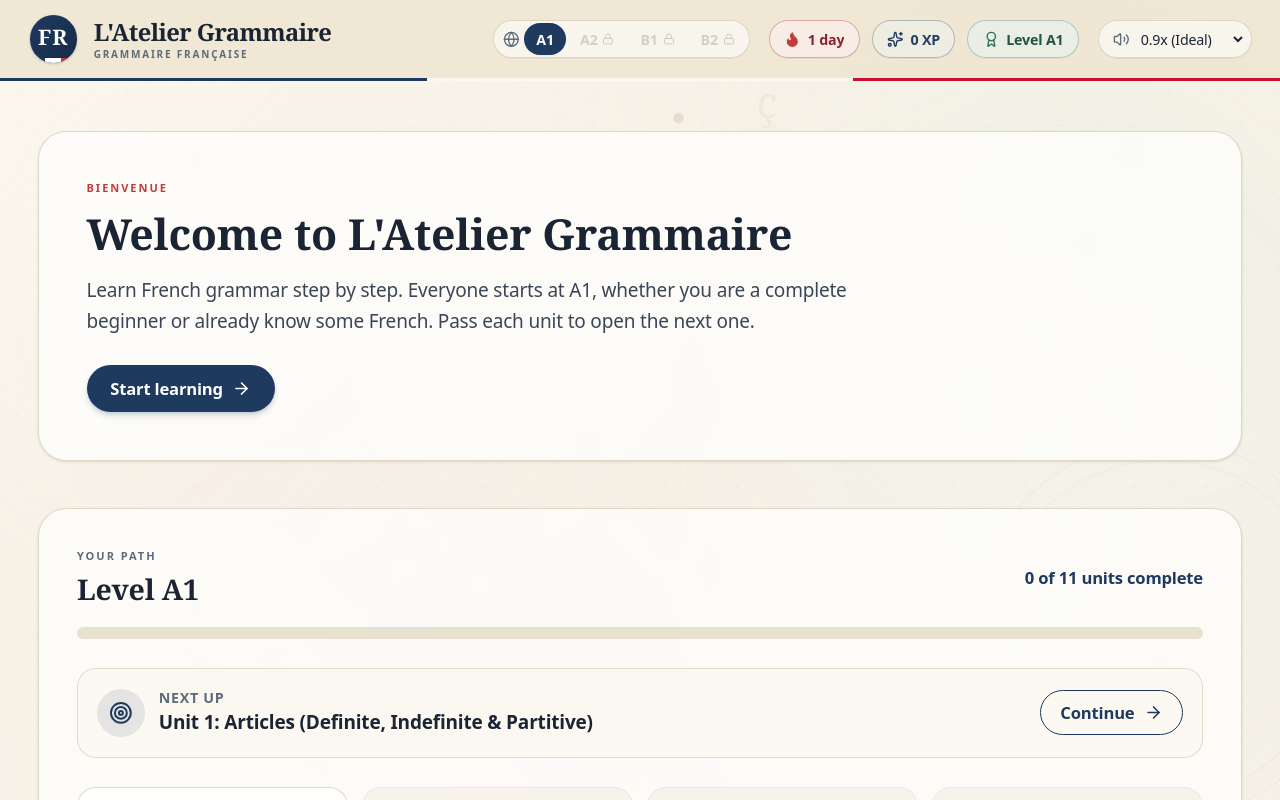
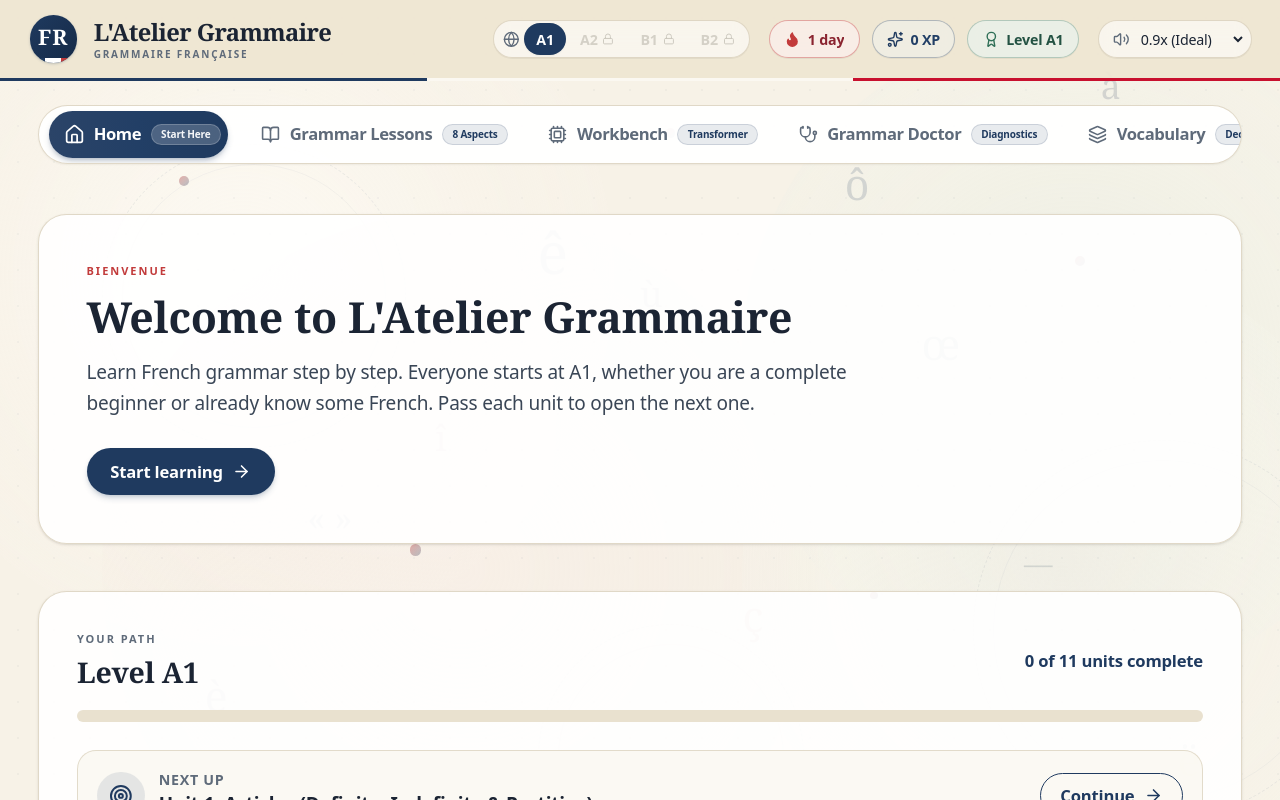
Before and after one commit to harshil3662/FrenchTutor, a React (Vite) app: page / in a window 1280 px wide. Shown: the top 800 px of the page. Built offline with nearby package versions, Linux system fonts and the light colour scheme.

Commit message:
good responsive UI for smaller screen

```diff
--- a/src/App.jsx
+++ b/src/App.jsx
@@ -153,21 +153,23 @@ export default function App() {
       {/* Sticky Top Header & Navigation Container (hidden when modal is open) */}
       {!isModalOpen && (
         <header
-          className={`sticky top-0 z-30 transition-[padding] duration-250 ease-out will-change-transform transform-gpu pointer-events-none ${
+          className="sticky top-0 z-30 will-change-transform transform-gpu pointer-events-none"
+        >
+          <div
+            className={`max-w-7xl mx-auto flex flex-col gap-2.5 ${
               isScrolled
                 ? 'pt-2.5 sm:pt-3.5 px-3 sm:px-6 lg:px-8 pb-1'
                 : 'pt-0 px-0 pb-0'
             }`}
           >
-          <div className="max-w-7xl mx-auto flex flex-col gap-2.5">
             {/* Top Bar Row: Header Capsule + Same-Height Companion Menu Button */}
             <div className="flex items-stretch gap-2.5 sm:gap-3 pointer-events-auto">
               {/* Main Header Capsule */}
               <div
-                className={`relative flex-1 min-w-0 flex items-center transition-[border-radius,background-color,border-color,box-shadow] duration-250 ease-out ${
+                className={`relative flex-1 min-w-0 flex items-center transition-[background-color,border-color,box-shadow] duration-250 ease-out ${
                   isScrolled
                     ? 'rounded-2xl sm:rounded-3xl bg-transparent border border-transparent shadow-none ring-0'
-                    : 'w-full bg-[#EFE6D2]/90 backdrop-blur-md border-b-2 border-[#1F3A5F] shadow-none rounded-none'
+                    : 'w-full bg-[#EFE6D2]/95 border-b-2 border-[#1F3A5F] shadow-none rounded-none'
                 }`}
               >
                 {!isScrolled && (
@@ -228,24 +230,16 @@ export default function App() {
             </div>
 
             {/* Dynamic Horizontal Tab Navigation (Normal top view when not scrolled) */}
-            <AnimatePresence initial={false}>
+            {/* Not height-animated: motion's height measurement resets window scroll mid-swipe. */}
             {!isScrolled && (
-                <motion.div
-                  key="top-horizontal-nav"
-                  initial={{ height: 0, opacity: 0 }}
-                  animate={{ height: 'auto', opacity: 1 }}
-                  exit={{ height: 0, opacity: 0 }}
-                  transition={{ duration: 0.22, ease: [0.16, 1, 0.3, 1] }}
-                  className="overflow-hidden pointer-events-auto"
-                >
+              <div className="pointer-events-auto">
                 <Navigation
                   activeTab={activeTab}
                   onTabChange={(tabId) => setActiveTab(tabId)}
                   isScrolled={false}
                 />
-                </motion.div>
+              </div>
             )}
-            </AnimatePresence>
 
             {/* When scrolled down and menu is open: Dropdown Navigation Panel with Butter-smooth transition */}
             <AnimatePresence>
--- a/src/components/AnimatedBackground.jsx
+++ b/src/components/AnimatedBackground.jsx
@@ -1,7 +1,7 @@
 import React, { memo } from 'react';
 
-// Ambient motion lives in CSS keyframes (index.css) on transform and opacity only. The browser runs
-// them on the compositor, so scrolling does not trigger per-frame JavaScript or repaints of this layer.
+// Soft glows use radial gradients instead of blur filters. Blur filters are costly to repaint on
+// phones and tablets, and this fixed layer sits behind the page while it scrolls.
 
 // French grammatical & typographical diacritics drifting serenely through the atelier
 const TYPOGRAPHIC_GLYPHS = [
@@ -18,6 +18,9 @@ const TYPOGRAPHIC_GLYPHS = [
   { id: 11, text: 'ù', xStart: 50, delay: 8, duration: 28, size: 'text-3xl', color: 'text-[#1F3A5F]/15' },
   { id: 12, text: 'ë', xStart: 92, delay: 12, duration: 30, size: 'text-4xl', color: 'text-[#1F3A5F]/14' },
 ];
+
+// Fixed vertical placement for each glyph (in % of the viewport), spread so the accents stay scattered.
+const GLYPH_TOP = [14, 62, 28, 74, 40, 8, 84, 52, 20, 68, 34, 92];
 
 // Soft ambient study motes (warm sunlight drifting in an atelier)
 const STUDY_MOTES = [
@@ -41,23 +44,21 @@ const AnimatedBackgroundBase = ({ isPaused = false }) => {
     <div
       aria-hidden="true"
       id="atelier-animated-background"
-      className={`pointer-events-none fixed inset-0 z-0 overflow-hidden transform-gpu will-change-transform select-none ${
-        isPaused ? 'is-paused' : ''
-      }`}
+      className="pointer-events-none fixed inset-0 z-0 overflow-hidden transform-gpu will-change-transform select-none"
       style={{ isolation: 'isolate', contain: 'strict', transform: 'translateZ(0)' }}
     >
       {/* 1. Atelier Ambient Light Pools — perfectly harmonized with #F7F2E7 base palette */}
       {/* Warm Ivory & Parchment Light Pool (Top Left) */}
-      <div className="atelier-blob-1 absolute -top-[12%] -left-[10%] w-[58vw] h-[58vw] rounded-full bg-gradient-to-br from-[#FFFDF8]/70 via-[#FAF5EC]/45 to-transparent blur-3xl" />
+      <div className="absolute -top-[12%] -left-[10%] w-[58vw] h-[58vw] rounded-full bg-radial from-[#FFFDF8]/70 via-[#FAF5EC]/45 to-transparent" />
 
       {/* French Olive & Atelier Sage Pool (Top Right) */}
-      <div className="atelier-blob-2 absolute top-[3%] -right-[10%] w-[52vw] h-[52vw] rounded-full bg-gradient-to-bl from-[#E6EDE0]/55 via-[#EEF2E8]/35 to-transparent blur-3xl" />
+      <div className="absolute top-[3%] -right-[10%] w-[52vw] h-[52vw] rounded-full bg-radial from-[#E6EDE0]/55 via-[#EEF2E8]/35 to-transparent" />
 
       {/* Terracotta & Warm Parchment Subtle Glow (Bottom Center-Left) */}
-      <div className="atelier-blob-3 absolute -bottom-[16%] left-[8%] w-[56vw] h-[56vw] rounded-full bg-gradient-to-tr from-[#F8EDE6]/50 via-[#F4E9E2]/30 to-transparent blur-3xl" />
+      <div className="absolute -bottom-[16%] left-[8%] w-[56vw] h-[56vw] rounded-full bg-radial from-[#F8EDE6]/50 via-[#F4E9E2]/30 to-transparent" />
 
       {/* Alabaster & Warm Linen Depth (Bottom Right) */}
-      <div className="atelier-blob-4 absolute -bottom-[12%] -right-[8%] w-[50vw] h-[50vw] rounded-full bg-gradient-to-tl from-[#EDECE4]/55 via-[#F6F5EC]/35 to-transparent blur-3xl" />
+      <div className="absolute -bottom-[12%] -right-[8%] w-[50vw] h-[50vw] rounded-full bg-radial from-[#EDECE4]/55 via-[#F6F5EC]/35 to-transparent" />
 
       {/* 2. Atelier Drafting Paper Grid Overlay (Papier Vélin / Carnet d'Étude) */}
       <div
@@ -75,10 +76,8 @@ const AnimatedBackgroundBase = ({ isPaused = false }) => {
         {DRAFTING_RINGS.map((ring) => (
           <div
             key={`drafting-ring-${ring.id}`}
-            className={`absolute rounded-full border border-dashed border-[#1F3A5F]/[0.07] ${ring.size} ${
-              ring.clockwise ? 'atelier-ring-cw' : 'atelier-ring-ccw'
-            }`}
-            style={{ left: ring.left, top: ring.top, animationDuration: `${ring.duration}s` }}
+            className={`absolute rounded-full border border-dashed border-[#1F3A5F]/[0.07] ${ring.size}`}
+            style={{ left: ring.left, top: ring.top }}
           >
             {/* Inner concentric fine ring */}
             <div className="absolute inset-4 rounded-full border border-[#1F3A5F]/[0.04]" />
@@ -96,14 +95,8 @@ const AnimatedBackgroundBase = ({ isPaused = false }) => {
           TYPOGRAPHIC_GLYPHS.map((glyph) => (
             <div
               key={`glyph-${glyph.id}`}
-              className={`absolute top-0 font-serif font-normal select-none pointer-events-none ${glyph.size} ${
-                glyph.color
-              } ${glyph.id % 2 === 0 ? 'atelier-glyph-even' : 'atelier-glyph-odd'}`}
-              style={{
-                left: `${glyph.xStart}vw`,
-                animationDuration: `${glyph.duration}s`,
-                animationDelay: `${glyph.delay}s`,
-              }}
+              className={`absolute font-serif font-normal select-none pointer-events-none ${glyph.size} ${glyph.color}`}
+              style={{ left: `${glyph.xStart}vw`, top: `${GLYPH_TOP[glyph.id - 1]}%` }}
             >
               {glyph.text}
             </div>
@@ -120,13 +113,8 @@ const AnimatedBackgroundBase = ({ isPaused = false }) => {
           STUDY_MOTES.map((mote) => (
             <div
               key={`study-mote-${mote.id}`}
-              className={`atelier-mote absolute rounded-full bg-gradient-to-br from-[#C23B3B]/40 to-[#1F3A5F]/30 blur-[0.5px] ${mote.size}`}
-              style={{
-                left: mote.left,
-                top: mote.top,
-                animationDuration: `${mote.duration}s`,
-                animationDelay: `${mote.delay}s`,
-              }}
+              className={`absolute rounded-full bg-gradient-to-br from-[#C23B3B]/40 to-[#1F3A5F]/30 ${mote.size}`}
+              style={{ left: mote.left, top: mote.top }}
             />
           ))}
       </div>
--- a/src/components/FlashcardsView.jsx
+++ b/src/components/FlashcardsView.jsx
@@ -354,7 +354,7 @@ export const FlashcardsView = ({
       {/* Mode Switcher Tabs */}
       <div className="flex flex-col sm:flex-row items-stretch sm:items-center justify-between gap-4 border-b border-[#D9CFBA] pb-4">
         {/* Main View Mode Selector */}
-        <div className="flex flex-wrap gap-2 p-1.5 bg-white/70 backdrop-blur-sm rounded-2xl border border-[#D9CFBA] shadow-xs">
+        <div className="flex flex-wrap gap-2 p-1.5 bg-white/90 rounded-2xl border border-[#D9CFBA] shadow-xs">
           <button
             onClick={() => {
               setViewMode('daily-ai');
--- a/src/components/HomeView.jsx
+++ b/src/components/HomeView.jsx
@@ -33,7 +33,7 @@ export const HomeView = ({ progress, unlockedLevels = ['A1'], onNavigate }) => {
   return (
     <div className="space-y-8 sm:space-y-10 pb-10">
       {/* Hero */}
-      <section className="rounded-3xl border border-[#D9CFBA]/80 bg-white/70 backdrop-blur-sm p-6 sm:p-10 shadow-sm">
+      <section className="rounded-3xl border border-[#D9CFBA]/80 bg-white/90 p-6 sm:p-10 shadow-sm">
         <p className="text-[11px] font-bold uppercase tracking-[0.18em] text-[#C23B3B]">Bienvenue</p>
         <h1 className="mt-2 font-serif text-3xl sm:text-4xl font-bold text-[#1B2433] leading-tight">
           Welcome to L'Atelier Grammaire
@@ -54,7 +54,7 @@ export const HomeView = ({ progress, unlockedLevels = ['A1'], onNavigate }) => {
       </section>
 
       {/* Your path */}
-      <section className="rounded-3xl border border-[#D9CFBA]/80 bg-white/70 backdrop-blur-sm p-6 sm:p-8 shadow-sm">
+      <section className="rounded-3xl border border-[#D9CFBA]/80 bg-white/90 p-6 sm:p-8 shadow-sm">
         <div className="flex flex-wrap items-center justify-between gap-4">
           <div>
             <p className="text-[11px] font-bold uppercase tracking-[0.18em] text-[#5F6B7A]">Your path</p>
--- a/src/components/Navigation.jsx
+++ b/src/components/Navigation.jsx
@@ -112,7 +112,7 @@ export const Navigation = ({
             {/* Segmented Glass Dock Track with Horizontal Scroll */}
             <div
               ref={scrollContainerRef}
-              className="relative p-1 bg-white/70 backdrop-blur-md rounded-full border border-[#D9CFBA]/80 shadow-xs flex items-center overflow-x-auto no-scrollbar"
+              className="relative p-1 bg-white/95 rounded-full border border-[#D9CFBA]/80 shadow-xs flex items-center overflow-x-auto no-scrollbar"
             >
               <div className="flex space-x-1 sm:space-x-1.5 min-w-max mx-auto px-1">
                 {NAV_TABS.map((tab) => {
@@ -186,7 +186,7 @@ export const Navigation = ({
           animate={{ clipPath: 'inset(0% 0% 0% 0% round 1.5rem)', opacity: 1, y: 0 }}
           exit={{ clipPath: 'inset(0% 0% 100% 0% round 1.5rem)', opacity: 0, y: -10 }}
           transition={{ duration: 0.35, ease: [0.16, 1, 0.3, 1] }}
-          className="overflow-y-auto overflow-x-hidden max-h-[calc(100dvh-7.5rem)] rounded-3xl bg-[#FBF8F1]/60 backdrop-blur-md border border-[#D9CFBA]/80 shadow-lg shadow-[#1B2433]/5 px-3 sm:px-5 py-3.5"
+          className="overflow-y-auto overflow-x-hidden max-h-[calc(100dvh-7.5rem)] rounded-3xl bg-[#FBF8F1]/95 border border-[#D9CFBA]/80 shadow-lg shadow-[#1B2433]/5 px-3 sm:px-5 py-3.5"
         >
           {controls && <div className="min-[1370px]:hidden pb-3 mb-3 border-b border-[#D9CFBA]/60">{controls}</div>}
           <div className="grid grid-cols-2 sm:grid-cols-3 md:grid-cols-4 lg:grid-cols-8 gap-2">
--- a/src/index.css
+++ b/src/index.css
@@ -4,6 +4,8 @@
   html {
     font-size: 106.25%; /* ~17px on phones; 19px from 640px up (below) */
     -webkit-text-size-adjust: 100%;
+    /* The header shrinks as the user scrolls. Scroll anchoring would then jump the page back to the top. */
+    overflow-anchor: none;
   }
 
   @media (min-width: 40rem) {
```
Also changed, not shown: 1 other file (tests, documents, lock files or other folders). Lines whose indentation alone changed are shown as unchanged.
